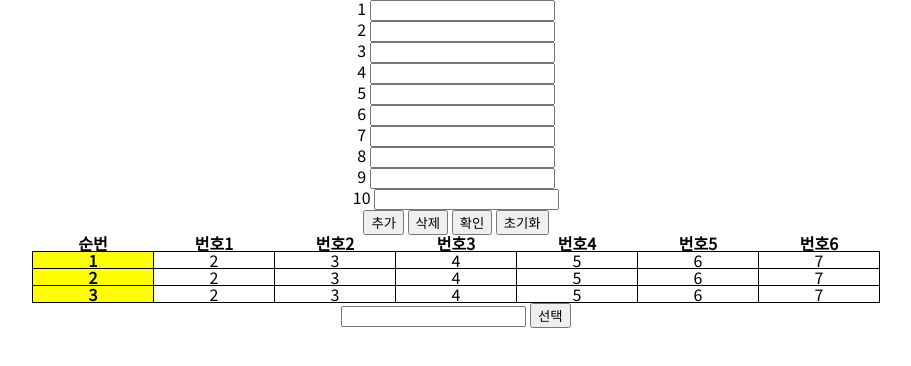
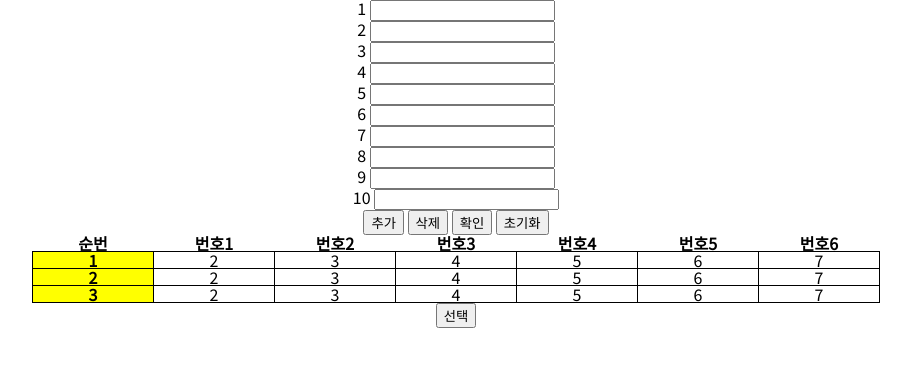
Before and after one commit to maw0728/lotto-frontend, a website built with Vite: page index.html in a window 1280 px wide. Shown: the whole page, without its empty margins (184-1095 px from the left). Built offline with nearby package versions, Linux system fonts and the light colour scheme.

```diff
--- a/index.html
+++ b/index.html
@@ -101,7 +101,6 @@
   </table>
 </section>
 <script src="src/lib/main.js"></script>
-<input type="number" id="num">
 <input type="button" id="searchBtn" value="선택">
 <div id="result"></div>
 </body>
```
